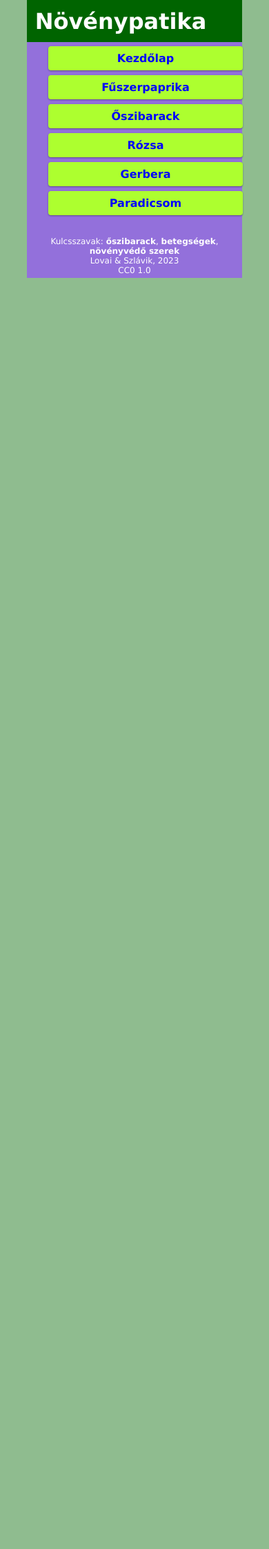
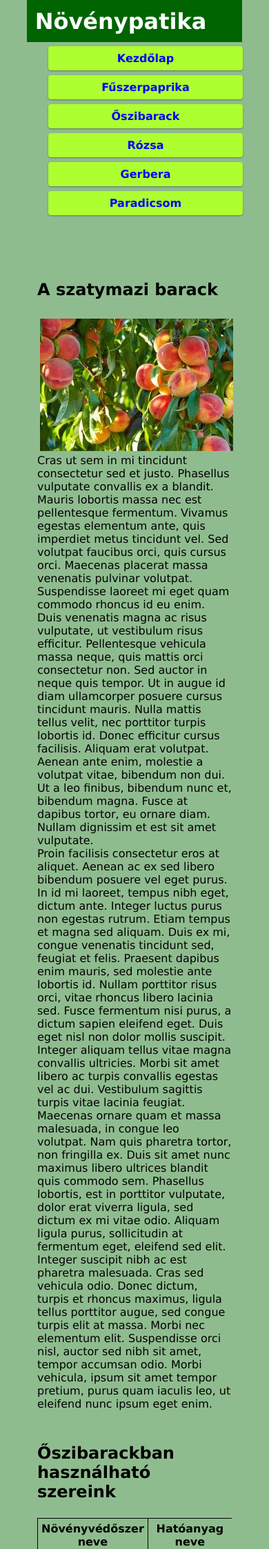
Before and after one commit to Szabolcs1972/NovenyPatika, a PHP site: page /html/peach.html in a window 390 px wide. Shown: the top 2246 px of the page at 69% size. Before the commit the page ends 403 px from the top, so only its background shows below. Run offline with PHP 8.4, Linux system fonts and the light colour scheme.

Commit message:
- The page "Peach" have been fixed. - Fixed for responsive design for tablets and desktops. - Tomato animation added - Gerbera plus animation and video

```diff
--- a/css/styles.css
+++ b/css/styles.css
@@ -40,6 +40,7 @@
 .navigation {
     position: sticky;
     top: 0;
+
 /* not to be covered by css effect int the case of smart phones, set z-index to 100*/
     z-index: 100;
 }
@@ -49,6 +50,7 @@
     margin: 0;
     padding: 0;
 }
+
 li {
     position:relative;
     bottom:.6em;
@@ -84,7 +86,9 @@
     color: blue;
     font-weight: bold;
 }
-
+li:active {
+    color: red;
+}
 
 /*
 .navigation a {
@@ -198,6 +202,53 @@
     display: none;
 }
 
+/* The animation1 code */
+@keyframes anima1 {
+    0%   {background-color: red;}
+    25%  {background-color: yellow;}
+    50%  {background-color: yellowgreen;}
+    100% {background-color: white;}
+}
+
+/* The element to apply the animation to */
+#animation1 {
+    text-align: center;
+    padding: 1vw;
+    color: red;
+    font-weight: bold;
+    background-color: red;
+    animation-name: anima1;
+    animation-duration: 4s;
+    animation-iteration-count: infinite;
+}
+
+img {
+    animation: fadein 4s;
+}
+
+@keyframes fadein {
+    from { opacity: 0}
+    to   { opacity: 1}
+}
+/* button to order Encarsia */
+#encarsiaButton {
+    margin: auto;
+    width: 50%;
+    justify-content: center;
+}
+
+button {
+    padding: 3vw;
+    margin: auto;
+    text-align: center;
+    background-color: #fefbaf;
+    border-radius: 1vw;
+}
+
+button:hover {
+    background-color: mediumpurple;
+}
+
 /* styles for aside, takes 4-columns space from 12 */
 .aside {
     background-color: lightslategrey;
@@ -253,7 +304,7 @@
     width: 100%;
 }
 
-@media only screen and (min-width: 600px) {
+@media only screen and (min-width: 630px) {
     /* For tablets: */
     .col-s-1 {width: 8.33%;}
     .col-s-2 {width: 16.66%;}
@@ -269,7 +320,7 @@
     .col-s-12 {width: 100%;}
 }
 
-@media only screen and (min-width: 768px) {
+@media only screen and (min-width: 1200px) {
     /* For desktop: */
     .col-1 {width: 8.33%;}
     .col-2 {width: 16.66%;}
--- a/html/gerbera.html
+++ b/html/gerbera.html
@@ -77,6 +77,12 @@
     </table>
     </div>
     </article>
+      <article>
+        <h2 id="animation1">Ne vegyen méregdrága szert! Bízza a védekezést a természetre! Rendeljen Fürkészt MOST!</h2>
+        <iframe width="853" height="480" src="https://www.youtube.com/embed/XZBGQBvvm-I" title="Biological control of whitefly -  Encarsia Formosa" frameborder="0" allow="accelerometer; autoplay; clipboard-write; encrypted-media; gyroscope; picture-in-picture; web-share" allowfullscreen></iframe>
+      <div id="encarsiaButton"><button>IGEN! AKAROM MOST!</button></div>
+      </article>
+
     </main>
   </div>
 
--- a/html/peach.html
+++ b/html/peach.html
@@ -45,6 +45,37 @@
     </nav>
   </div>
 
+  <div class="col-9 col-s-9">
+
+    <article>
+      <h2>A szatymazi barack</h2>
+      <img src="/pics/oszibarack_1.jpg" alt="Őszibarack" class="logo"/>
+      <p>Cras ut sem in mi tincidunt consectetur sed et justo. Phasellus vulputate convallis ex a blandit. Mauris lobortis massa nec est pellentesque fermentum. Vivamus egestas elementum ante, quis imperdiet metus tincidunt vel. Sed volutpat faucibus orci, quis cursus orci. Maecenas placerat massa venenatis pulvinar volutpat. Suspendisse laoreet mi eget quam commodo rhoncus id eu enim.</p>
+      <p>Duis venenatis magna ac risus vulputate, ut vestibulum risus efficitur. Pellentesque vehicula massa neque, quis mattis orci consectetur non. Sed auctor in neque quis tempor. Ut in augue id diam ullamcorper posuere cursus tincidunt mauris. Nulla mattis tellus velit, nec porttitor turpis lobortis id. Donec efficitur cursus facilisis. Aliquam erat volutpat. Aenean ante enim, molestie a volutpat vitae, bibendum non dui. Ut a leo finibus, bibendum nunc et, bibendum magna. Fusce at dapibus tortor, eu ornare diam. Nullam dignissim et est sit amet vulputate.</p>
+      <p>Proin facilisis consectetur eros at aliquet. Aenean ac ex sed libero bibendum posuere vel eget purus. In id mi laoreet, tempus nibh eget, dictum ante. Integer luctus purus non egestas rutrum. Etiam tempus et magna sed aliquam. Duis ex mi, congue venenatis tincidunt sed, feugiat et felis. Praesent dapibus enim mauris, sed molestie ante lobortis id. Nullam porttitor risus orci, vitae rhoncus libero lacinia sed. Fusce fermentum nisi purus, a dictum sapien eleifend eget. Duis eget nisl non dolor mollis suscipit.</p>
+      <p>Integer aliquam tellus vitae magna convallis ultricies. Morbi sit amet libero ac turpis convallis egestas vel ac dui. Vestibulum sagittis turpis vitae lacinia feugiat. Maecenas ornare quam et massa malesuada, in congue leo volutpat. Nam quis pharetra tortor, non fringilla ex. Duis sit amet nunc maximus libero ultrices blandit quis commodo sem. Phasellus lobortis, est in porttitor vulputate, dolor erat viverra ligula, sed dictum ex mi vitae odio. Aliquam ligula purus, sollicitudin at fermentum eget, eleifend sed elit. Integer suscipit nibh ac est pharetra malesuada. Cras sed vehicula odio. Donec dictum, turpis et rhoncus maximus, ligula tellus porttitor augue, sed congue turpis elit at massa. Morbi nec elementum elit. Suspendisse orci nisl, auctor sed nibh sit amet, tempor accumsan odio. Morbi vehicula, ipsum sit amet tempor pretium, purus quam iaculis leo, ut eleifend nunc ipsum eget enim.</p>
+    </article>
+    <article>
+    <h2>Őszibarackban használható szereink</h2>
+    <div style="overflow-x: auto">
+      <table>
+        <tr><th>Növényvédőszer neve</th><th>Hatóanyag neve</th><th>Szer rendeltetése</th><th>Károsító</th></tr>
+        <tr><td>Afinto</td><td>flonikamid</td><td>rovarölőszer, atkaölő szer</td><td>levéltetvek</td></tr>
+        <tr><td>Alfa Solo</td><td>difenokonazol</td><td>gombaölő szer</td><td>levélfodrosodás, levéllyukacsosodás, lisztharmat</td></tr>
+        <tr><td>Bomber</td><td>teflutrin</td><td>talajfertőtlenítő szer</td><td>cserebogár pajor, drótférgek, talajlakó kártevők</td></tr>
+        <tr><td>Gazelle 20 SP</td><td>acetamiprid</td><td>rovarölőszer, atkaölő szer</td><td>levéltetvek, molyok, pajzstetvek, rágó és szívó kártevők</td></tr>
+        <tr><td>Hunter</td><td>Lambda-cihalotrin</td><td>rovarölőszer, atkaölő szer</td><td>levéltetvek, molyok, amerikai fehér medvelepker</td></tr>
+        <tr><td>Pediment 50 WG</td><td>pirimikarb</td><td>rovarölő szer, atkaölő szer</td><td>levéltetvek</td></tr>
+        <tr><td>Vegesol eReS</td><td>kén, növényi olaj, Réz-hidroxid</td><td>gombaölő szer</td><td>baktériumos és gombás ágelhalások, levélfodrosodás, levéllyukacsosodás, lisztharmat</td></tr>
+        <tr><td>Zöld Réz</td><td>növényi olaj, réz-hidroxid</td><td>gombaölő szer</td><td>baktériumos és gombás ágelhalások, levélfodrosodás, levéllyukacsosodás</td></tr>
+      </table>
+    </div>
+    </article>
+
+  </div>
+
+</div>
+
 <div class="footer">
   Kulcsszavak: <b>őszibarack</b>, <b>betegségek</b>, <b>növényvédő szerek</b>
   <br/>
--- a/html/tomato.html
+++ b/html/tomato.html
@@ -52,7 +52,7 @@
         <main>
         <article>
             <h2>Paradicsomtermesztés üvegházban vagy fóliában</h2>
-            <img src="/pics/paradicsom_1.jpg" alt="Őszibarack" class="logo"/>
+            <img id="tomatoPic" src="/pics/paradicsom_1.jpg" alt="Őszibarack" class="logo"/>
             <p>A paradicsomtermesztés már tél végén megkezdődik azzal, hogy eldöntjük, milyen fajtát szeretnénk termeszteni, beszerezzük hozzá a megfelelő, egészséges vetőmagot, majd nekifogunk a csíráztatáshoz és a palánták saját kezű felneveléséhez.</p>
             <p>A paradicsom nagyon melegigényes, szereti a dús, párás levegőt, közben igencsak érzékeny a huzatra, tehát a fólia szellőzését érdemes fóliavezérléssel megoldani. A paradicsomot szokás még belső függönyözéssel is védeni a hirtelen légáramlatoktól, főként még növendék korban.</p>
             <p>Természetesen lehetséges már közvetlenül a talajba kiültetésre alkalmas palántákat is vásárolni megbízható forrásból, és április elején már mehetnek is a “szabadföldbe” a fóliasátor alá.</p>
@@ -88,7 +88,8 @@
         <article>
             <h2>Ragadozó poloska akció!</h2>
             <p>Tekintsék meg videónkat, hogy ragadozó poloskáink hogyan pusztítják el az üvegházi molytetű álcáit!</p>
-            <p>Rendeljen, ma! Ingyenes házhozszállítás! Rendkívüli kedvezmény! <br><span style="color:red;font-weight:bold">Csak 1000 Ft/tasak!</span></p>
+            <p>Rendeljen, ma! Ingyenes házhozszállítás! Rendkívüli kedvezmény!</p>
+            <div id="animation1">Csak 1000 Ft/tasak!</div>
             <iframe width="853" height="480" src="https://www.youtube.com/embed/bVlZSkd5W0I" title="Biological control of whitefly - Macrolophus pygmaeus" allow="accelerometer; autoplay; clipboard-write; encrypted-media; gyroscope; picture-in-picture; web-share" allowfullscreen></iframe>
         </article>
         </main>
--- a/index.html
+++ b/index.html
@@ -18,7 +18,7 @@
 
 
 <div class="row">
-    <div class="col-3 col-s-3 navigation">
+    <div class="col-3 col-s-4 navigation">
         <nav>
 
 
@@ -50,7 +50,7 @@
 
     </div>
 -->
-<div class="col-5 col-s-9">
+<div class="col-5 col-s-8">
         <main>
         <section>
         <h2 id="elso">Cégünkről</h2>
```
